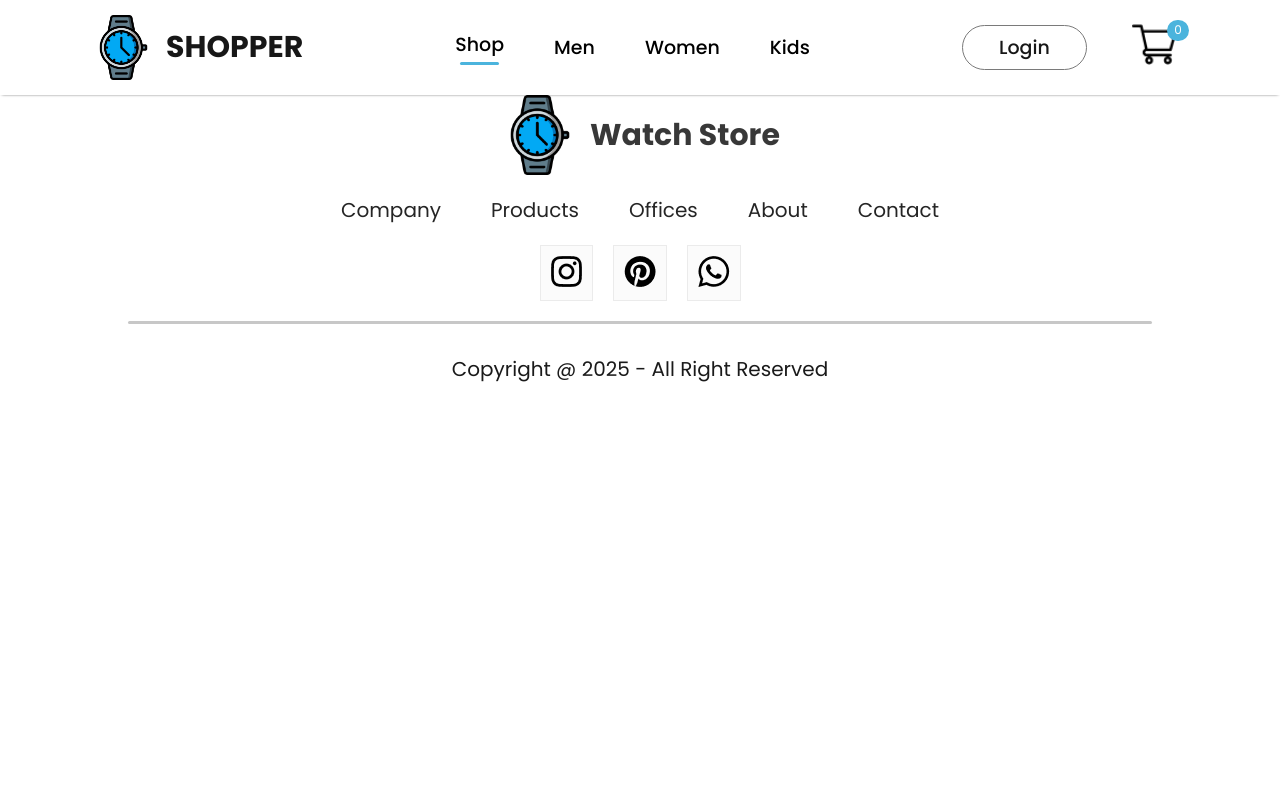
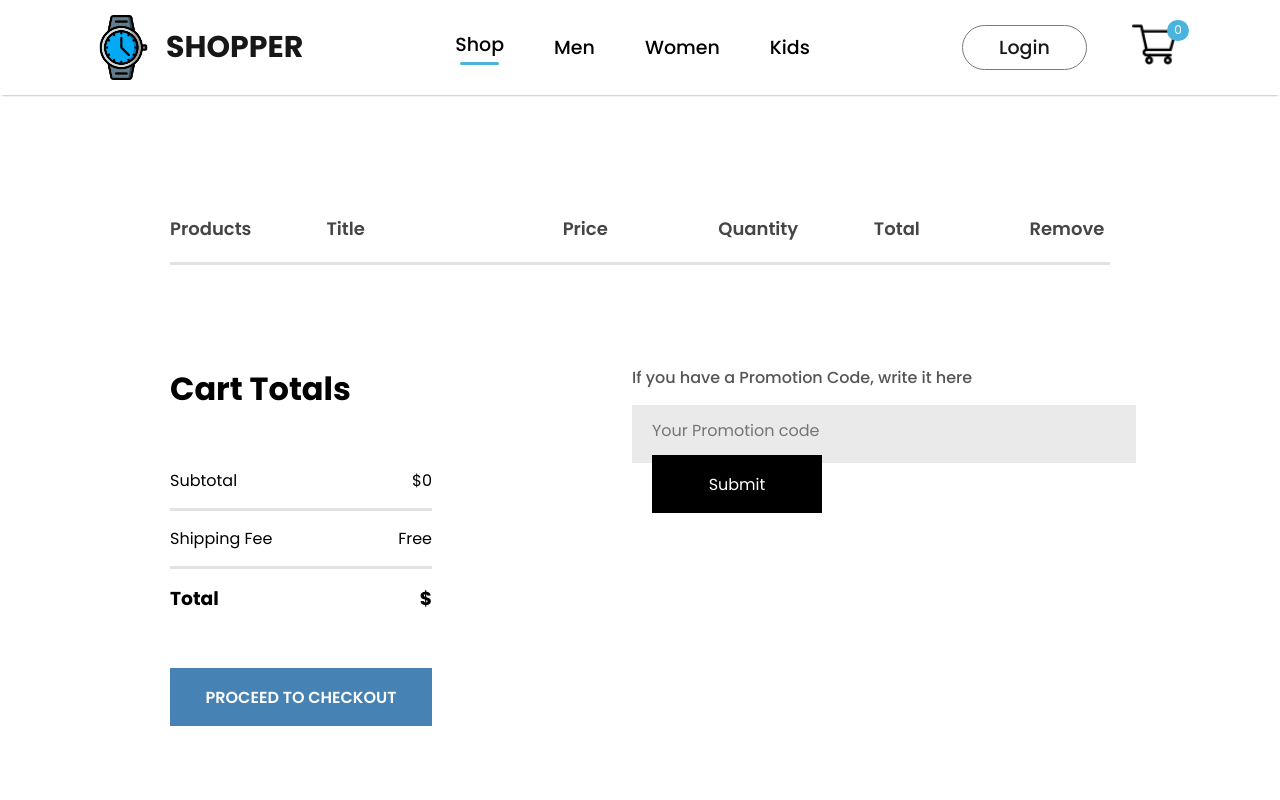
Before and after one commit to Nitish-coder18/MinorProject_WatchStore, a React (Vite) app in the folder Watch_Store/: page /cart in a window 1280 px wide. Shown: the top 800 px of the page. Built offline with nearby package versions, Linux system fonts and the light colour scheme; a web font is replaced by a local one.

Commit message:
today update

```diff
--- /dev/null
+++ b/Watch_Store/src/components/CartItems/CartItem.css
@@ -0,0 +1,95 @@
+.cart-items {
+  margin: 100px 170px;
+}
+.cart-items hr {
+  height: 3px;
+  background: #e2e2e2;
+  border: 0;
+}
+.format-main {
+  display: grid;
+  grid-template-columns: 0.5fr 2fr 1fr 1fr 1fr 1fr;
+  align-items: center;
+  gap: 75px;
+  padding: 20px 0px;
+  color: #454545;
+  font-size: 18px;
+  font-weight: 600;
+}
+
+.format {
+  font-size: 17px;
+  font-weight: 500;
+}
+.prod-icon {
+  height: 62px;
+}
+.remove-icon {
+  width: 15px;
+  margin: 0px 40px;
+  cursor: pointer;
+}
+.quantity {
+  width: 64px;
+  height: 50px;
+  border: 2px solid #ebebeb;
+  background: white;
+}
+.down {
+  display: flex;
+  margin: 100px 0px;
+}
+.total {
+  flex: 1;
+  display: flex;
+  flex-direction: column;
+  margin-right: 200px;
+  gap: 40px;
+}
+.total-item {
+  display: flex;
+  justify-content: space-between;
+  padding: 15px 0px;
+}
+.total button {
+  width: 262px;
+  height: 58px;
+  outline: none;
+  border: none;
+  background: #4682b4;
+  color: #fff;
+  font-size: 16px;
+  font-weight: 600;
+  cursor: pointer;
+}
+.promocode {
+  flex: 1;
+  font-size: 16px;
+  font-weight: 500;
+}
+.promocode p {
+  color: #555;
+}
+.promobox {
+  width: 504px;
+  margin-top: 15px;
+  padding-left: 20px;
+  height: 58px;
+  background: #eaeaea;
+}
+.promobox input {
+  border: none;
+  outline: none;
+  background: transparent;
+  font-size: 16px;
+  width: 330px;
+  height: 50px;
+}
+.promobox button {
+  width: 170px;
+  height: 58px;
+  font-size: 16px;
+  background: black;
+  color: white;
+  cursor: pointer;
+}
--- /dev/null
+++ b/Watch_Store/src/components/CartItems/CartItem.jsx
@@ -0,0 +1,76 @@
+import React, { useContext } from "react";
+import "./CartItem.css";
+import { ShopContext } from "../../context/ShopContext";
+import remove_icon from "../Assets/cart_cross_icon.png";
+
+export const CartItems = () => {
+  const { all_product, cartItems, removeFromCart, getTotalCartAmount } =
+    useContext(ShopContext);
+  return (
+    <div className="cart-items">
+      <div className="format-main">
+        <p>Products</p>
+        <p>Title</p>
+        <p>Price</p>
+        <p>Quantity</p>
+        <p>Total</p>
+        <p>Remove</p>
+      </div>
+      <hr />
+      {all_product.map((e) => {
+        if (cartItems[e.id] > 0) {
+          return (
+            <div>
+              <div className="format format-main">
+                <img src={e.image} alt="" className="prod-icon" />
+                <p>{e.name}</p>
+                <p>${e.new_price}</p>
+                <button className="quantity">{cartItems[e.id]}</button>
+                <p>${e.new_price * cartItems[e.id]}</p>
+                <img
+                  className="remove-icon"
+                  src={remove_icon}
+                  onClick={() => {
+                    removeFromCart(e.id);
+                  }}
+                  alt=""
+                />
+              </div>
+              <hr />
+            </div>
+          );
+        }
+        return null;
+      })}
+      <div className="down">
+        <div className="total">
+          <h1>Cart Totals</h1>
+          <div>
+            <div className="total-item">
+              <p>Subtotal</p>
+              <p>${getTotalCartAmount()}</p>
+            </div>
+            <hr />
+            <div className="total-item">
+              <p>Shipping Fee</p>
+              <p>Free</p>
+            </div>
+            <hr />
+            <div className="total-item">
+              <h3>Total</h3>
+              <h3>${getTotalCartAmount}</h3>
+            </div>
+          </div>
+          <button>PROCEED TO CHECKOUT</button>
+        </div>
+        <div className="promocode">
+          <p>If you have a Promotion Code, write it here</p>
+          <div className="promobox">
+            <input type="text" placeholder="Your Promotion code" />
+            <button>Submit</button>
+          </div>
+        </div>
+      </div>
+    </div>
+  );
+};
--- /dev/null
+++ b/Watch_Store/src/components/DescriptionBox/DescriptionBox.css
@@ -0,0 +1,28 @@
+.description-box {
+  margin: 90px 110px;
+}
+.db-navigator {
+  display: flex;
+}
+.db-navbox {
+  display: flex;
+  align-items: center;
+  justify-content: center;
+  font-size: 16px;
+  font-weight: 600;
+  width: 140px;
+  height: 60px;
+  border: 1px solid #d0d0d0;
+}
+.db-navbox.fade {
+  background: #fbfbfb;
+  color: #555;
+}
+.db-description {
+  display: flex;
+  flex-direction: column;
+  gap: 25px;
+  border: 1px solid #d0d0d0;
+  padding: 20px;
+  padding-bottom: 50px;
+}
--- /dev/null
+++ b/Watch_Store/src/components/DescriptionBox/DescriptionBox.jsx
@@ -0,0 +1,20 @@
+import React from "react";
+import "./DescriptionBox.css";
+
+export const DescriptionBox = () => {
+  return (
+    <div className="description-box">
+      <div className="db-navigator">
+        <div className="db-navbox">Description</div>
+        <div className="db-navbox fade">Reviews (122)</div>
+      </div>
+      <div className="db-description">
+        <p>
+          An ecommerce website is an online platform blabla and the global reach
+          they offer.
+        </p>
+        <p>just another blabla from the other side but smaller</p>
+      </div>
+    </div>
+  );
+};
--- a/Watch_Store/src/components/ProductDisplay/ProductDisplay.jsx
+++ b/Watch_Store/src/components/ProductDisplay/ProductDisplay.jsx
@@ -1,9 +1,11 @@
-import React from 'react'
+import React, { useContext } from 'react'
 import './ProductDisplay.css'
 import star_icon from "../Assets/star_icon.png"
 import star_dull from "../Assets/star_dull_icon.png"
+import { ShopContext } from '../../context/ShopContext'
 const ProductDisplay = (props) => {
   const {product} =props;
+  const {addToCart} = useContext(ShopContext);
   return (
     <div className='product-display'>
       <div className='display-left'>
@@ -39,7 +41,7 @@
 <div>
   Lorem ipsum, dolor sit amet consectetur adipisicing elit. Et maiores ipsam mollitia voluptatem quo amet assumenda, culpa iusto commodi, beatae, quos aspernatur accusantium.
 </div>
-<button>ADD TO CART</button>
+<button onClick={() =>{addToCart(product.id)}}>ADD TO CART</button>
       </div>
     </div>
   )
--- /dev/null
+++ b/Watch_Store/src/components/RelatedProducts/RelatedProduct.css
@@ -0,0 +1,24 @@
+.relatedproducts {
+  display: flex;
+  flex-direction: column;
+  align-items: center;
+  gap: 10px;
+  height: 90vh;
+}
+.relatedproducts h1 {
+  color: #171717;
+  font-size: 50px;
+  font-weight: 600;
+}
+.relatedproducts hr {
+  width: 200px;
+  height: 6px;
+  border-radius: 10px;
+  background: #252525;
+}
+.rp-item {
+  margin-left: 70px;
+  margin-top: 50px;
+  display: flex;
+  gap: 30px;
+}
--- /dev/null
+++ b/Watch_Store/src/components/RelatedProducts/RelatedProduct.jsx
@@ -0,0 +1,26 @@
+import React from "react";
+import "./RelatedProduct.css";
+import data_product from "../Assets/data";
+import { Item } from "../Items/Item";
+export const RelatedProducts = () => {
+  return (
+    <div className="relatedproducts">
+      <h1>Related Products</h1>
+      <hr />
+      <div className="rp-item">
+        {data_product.map((item, i) => {
+          return (
+            <Item
+              key={i}
+              id={item.id}
+              name={item.name}
+              image={item.image}
+              new_price={item.new_price}
+              old_price={item.old_price}
+            />
+          );
+        })}
+      </div>
+    </div>
+  );
+};
--- a/Watch_Store/src/pages/CSS/LoginSignup.css
+++ b/Watch_Store/src/pages/CSS/LoginSignup.css
@@ -4,6 +4,7 @@
     background: #b0d2f0;
       background: linear-gradient(180deg, #b0d2f0 0%, #e1ffea22 60%);
   padding-top: 100px;
+  margin-bottom: 10%;
 }
 .container{
 width: 580px;
@@ -12,6 +13,7 @@
 margin: auto;
 padding: 40px 60px;
  box-shadow: 0 1px 3px -2px black;
+ border-radius: 45px;
 
 }
 .details-signup{
--- a/Watch_Store/src/pages/Cart.jsx
+++ b/Watch_Store/src/pages/Cart.jsx
@@ -1,9 +1,10 @@
 import React from 'react'
+import { CartItems } from '../components/CartItems/CartItem'
 
 const Cart = () => {
   return (
     <div>
-
+      <CartItems />
     </div>
   )
 }
--- a/Watch_Store/src/pages/Product.jsx
+++ b/Watch_Store/src/pages/Product.jsx
@@ -3,6 +3,8 @@
 import { useParams } from 'react-router-dom';
 import Breadcrum from '../components/Breadcrum/Breadcrum';
 import ProductDisplay from '../components/ProductDisplay/ProductDisplay';
+import { DescriptionBox } from '../components/DescriptionBox/DescriptionBox';
+import { RelatedProducts } from '../components/RelatedProducts/RelatedProduct';
 
 const Product = () => {
   const {all_product}=useContext(ShopContext);
@@ -13,6 +15,8 @@
     <div>
       <Breadcrum product={product}></Breadcrum>
       <ProductDisplay product={product}></ProductDisplay>
+      <DescriptionBox />
+      <RelatedProducts />
     </div>
   )
 }
```
Also changed, not shown: Watch_Store/src/components/Assets/cart_cross_icon.png (added).
